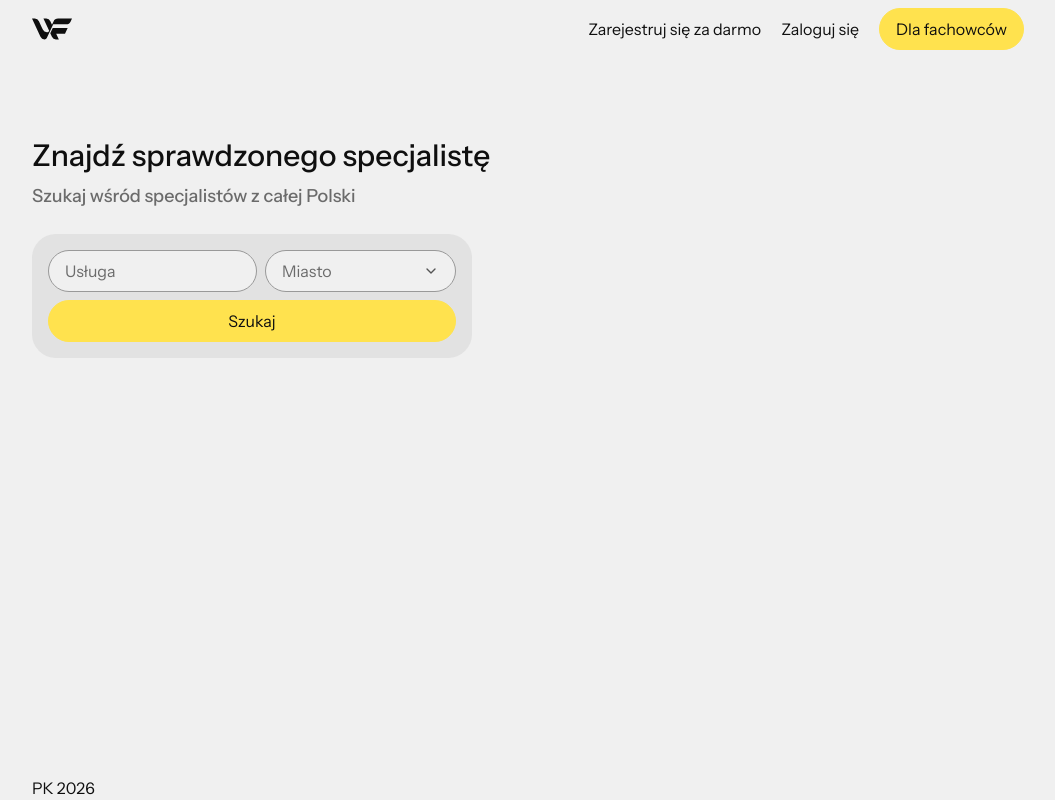
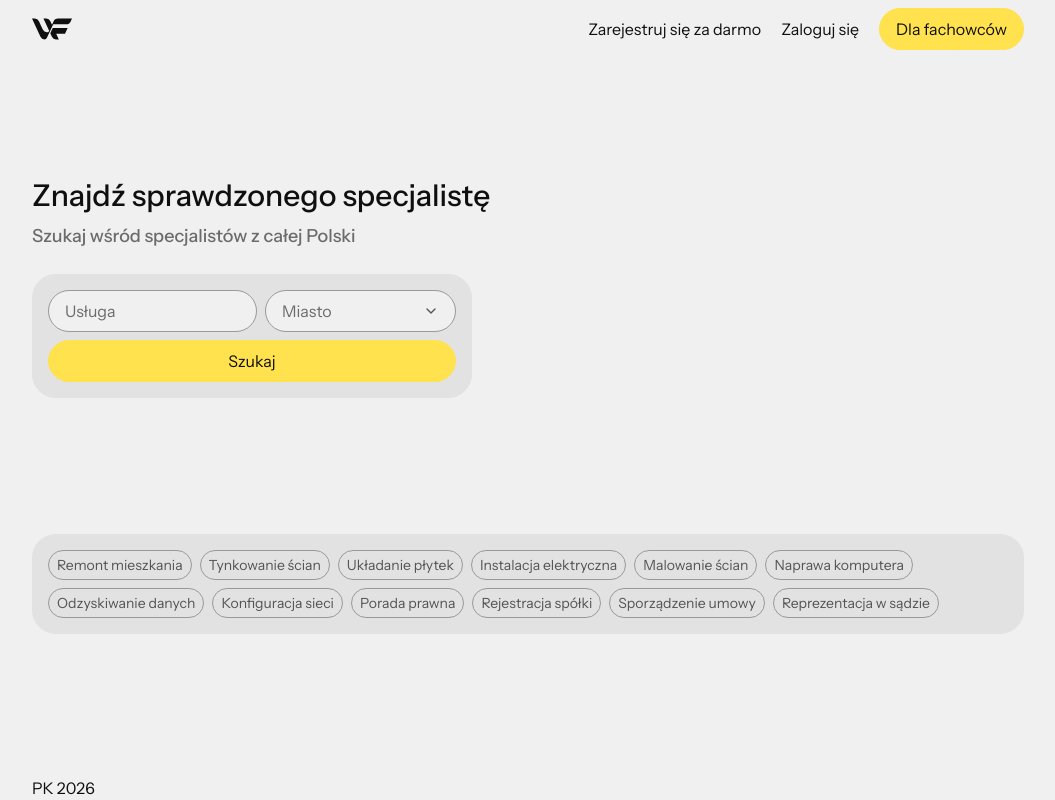
Before and after one commit to neyluu/weryfikator-fachowca, a React (Vite) app in the folder frontend/: page / in a window 1280 px wide. Shown: the whole page, without its empty margins (112-1167 px from the left). Built offline with nearby package versions, Linux system fonts and the light colour scheme.

Commit message:
Minor updates on the ladnding page

```diff
--- a/frontend/src/components/ui/Button.jsx
+++ b/frontend/src/components/ui/Button.jsx
@@ -21,7 +21,7 @@ const lookClasses = {
 
 const baseClasses = [
   "inline-flex items-center justify-center gap-2",
-  "rounded-4xl",
+  "rounded-full",
   "transition-all duration-150 ease-out",
   "cursor-pointer select-none",
   "focus-visible:outline focus-visible:outline-2 focus-visible:outline-offset-2 focus-visible:outline-brand",
--- a/frontend/src/components/ui/Input.jsx
+++ b/frontend/src/components/ui/Input.jsx
@@ -9,7 +9,7 @@ const baseClasses = [
   "border border-neutral-700",
   "bg-neutral-900 text-neutral-100",
   "placeholder:text-neutral-500",
-  "rounded-4xl",
+  "rounded-full",
   "transition-all duration-150 ease-out",
   "outline-none",
   "focus-visible:outline focus-visible:outline-2 focus-visible:outline-offset-2 focus-visible:outline-brand",
--- a/frontend/src/components/ui/Select.jsx
+++ b/frontend/src/components/ui/Select.jsx
@@ -11,7 +11,7 @@ const baseClasses = [
   "min-w-40 w-full",
   "border border-neutral-700",
   "bg-neutral-900 text-neutral-100",
-  "rounded-4xl",
+  "rounded-full",
   "transition-all duration-150 ease-out",
   "outline-none",
   "focus-visible:outline focus-visible:outline-2 focus-visible:outline-offset-2 focus-visible:outline-brand",
--- a/frontend/src/pages/Home.jsx
+++ b/frontend/src/pages/Home.jsx
@@ -3,6 +3,7 @@ import Button from "../components/ui/Button";
 import Input from "../components/ui/Input";
 import Select from "../components/ui/Select";
 import usePageTitle from "../util/pageTitle";
+import { Hammer, Monitor, Scale } from "lucide-react";
 
 export const CITIES = [
   { value: "warszawa", label: "Warszawa" },
@@ -17,13 +18,33 @@ export const CITIES = [
   { value: "katowice", label: "Katowice" },
 ];
 
+const POPULAR_SERVICES = [
+  { label: "Remont mieszkania", link: "/search?service=remont-mieszkan" },
+  { label: "Tynkowanie ścian", link: "/search?service=tynkowanie-scian" },
+  { label: "Układanie płytek", link: "/search?service=ukladanie-plytek" },
+  {
+    label: "Instalacja elektryczna",
+    link: "/search?service=instalacja-elektryczna",
+  },
+  { label: "Malowanie ścian", link: "/search?service=malowanie-scian" },
+  { label: "Naprawa komputera", link: "/search?service=naprawa-komputera" },
+  { label: "Odzyskiwanie danych", link: "/search?service=odzyskiwanie-danych" },
+  { label: "Konfiguracja sieci", link: "/search?service=konfiguracja-sieci" },
+  { label: "Porada prawna", link: "/search?service=porada-prawna" },
+  { label: "Rejestracja spółki", link: "/search?service=rejestracja-spolki" },
+  { label: "Sporządzenie umowy", link: "/search?service=sporzadzenie-umowy" },
+  {
+    label: "Reprezentacja w sądzie",
+    link: "/search?service=reprezentacja-w-sadzie",
+  },
+];
+
 function sanitize(value) {
   return encodeURIComponent(value.trim().replace(/[<>"'`]/g, ""));
 }
 
 export default function Home() {
   usePageTitle("Weryfikator Fachowca");
-
   const [city, setCity] = useState("");
   const [service, setService] = useState("");
 
@@ -33,8 +54,8 @@ export default function Home() {
       : "/search";
 
   return (
-    <div className="flex flex-col">
-      <div className="flex flex-col items-start justify-center py-20 gap-2">
+    <div className="flex flex-col gap-4">
+      <div className="flex flex-col items-start justify-center py-30 gap-2">
         <h1 className="text-3xl font-medium">
           Znajdź sprawdzonego specjalistę
         </h1>
@@ -59,6 +80,18 @@ export default function Home() {
           <Button href={searchHref}>Szukaj</Button>
         </div>
       </div>
+
+      <div className="flex flex-row flex-wrap gap-2 bg-neutral-800/25 p-4 rounded-3xl">
+        {POPULAR_SERVICES.map(({ label, link }) => (
+          <a
+            key={label}
+            href={link}
+            className="flex items-center gap-2 px-2 py-1 rounded-full border border-neutral-700 text-neutral-400 text-sm hover:border-neutral-500 hover:text-neutral-100 transition-all duration-150 ease-out"
+          >
+            {label}
+          </a>
+        ))}
+      </div>
     </div>
   );
 }
```
